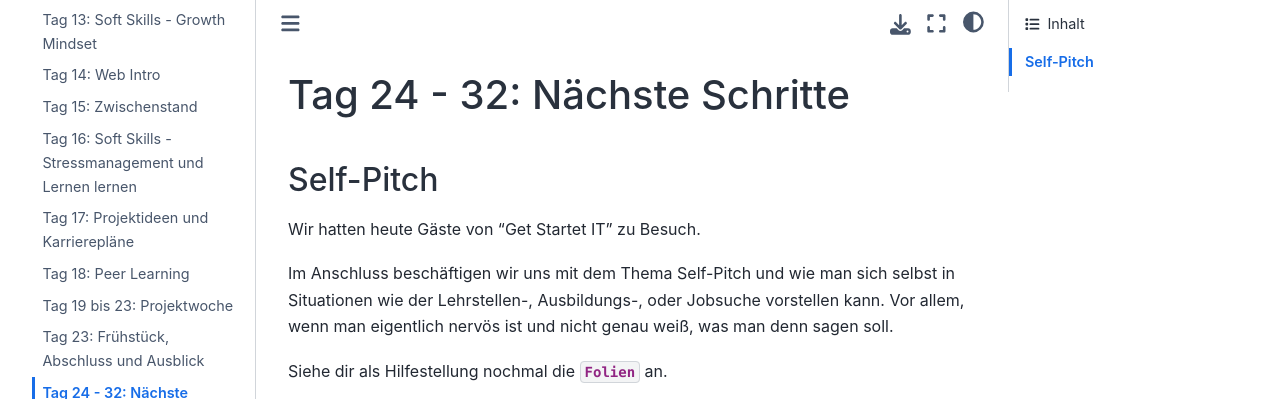
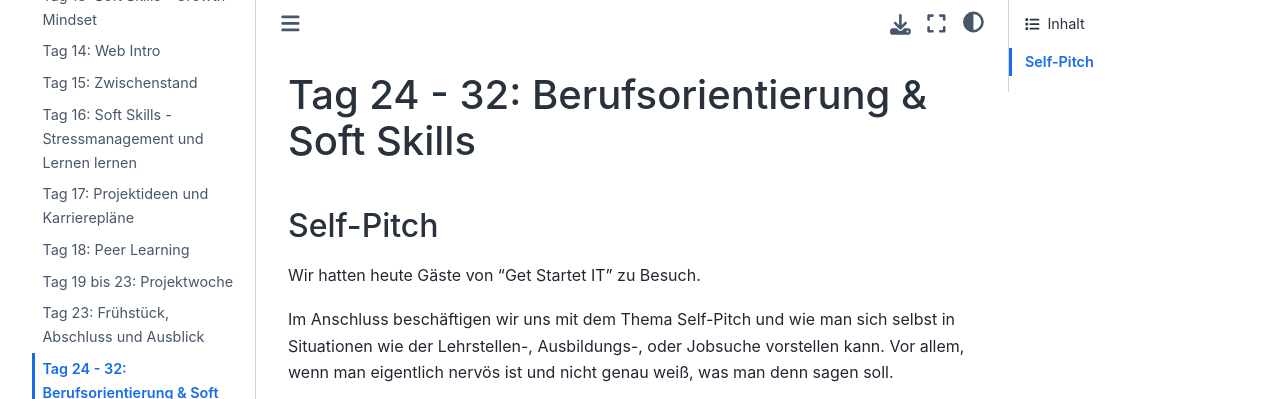
Before and after one commit to ec-mentors/IT-ist-das-was-fuer-mich-i03, a Sphinx documentation site: the page built from source/course/day_24_career_orientation_and_soft_skills/index.md, in a window 1280 px wide, cut to the strip 0-399 px from the top of the page. Built offline with Sphinx 7.4.7 and the Sphinx Book theme 1.1.4, drawn with Linux system fonts in a browser that asks for light colours; some of the changed text lies outside the part shown.

Commit message:
Changed title for day 24

```diff
--- a/source/course/day_24_next_steps/index.md
+++ b/source/course/day_24_career_orientation_and_soft_skills/index.md
@@ -1,4 +1,4 @@
-# Tag 24 - 32: Nächste Schritte
+# Tag 24 - 32: Berufsorientierung & Soft Skills
 
 ## Self-Pitch
 
```
Also changed, not shown: 2 other files.
